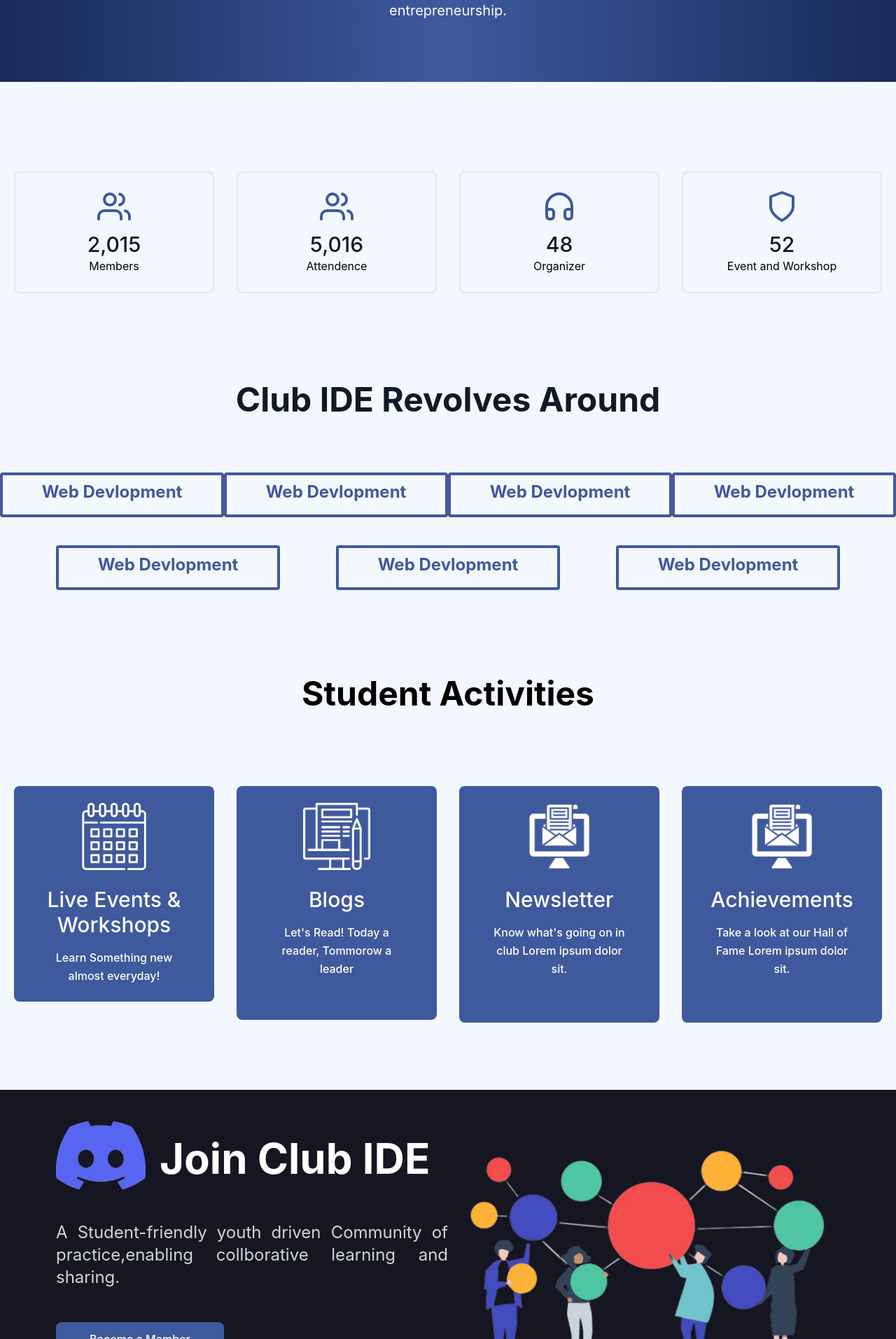
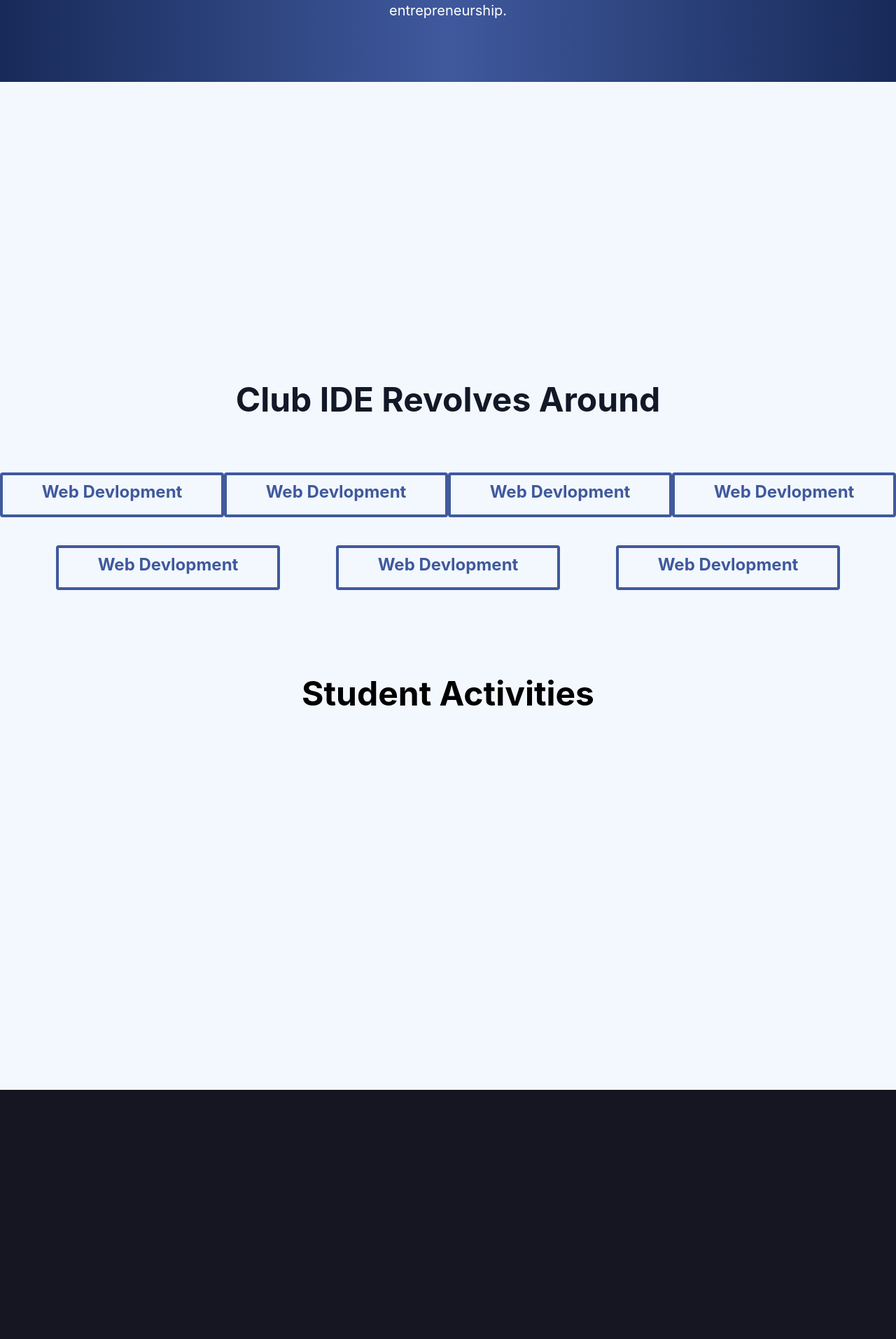
Before and after one commit to Club-IDE/club-website, a React (Create React App) app: page / in a window 1280 px wide. Shown: the part 887-2800 px from the top of the page at 70% size. Built offline with nearby package versions, Linux system fonts and the light colour scheme.

Commit message:
Add Animation

```diff
--- a/package.json
+++ b/package.json
@@ -6,6 +6,7 @@
     "@testing-library/jest-dom": "^5.16.4",
     "@testing-library/react": "^13.1.1",
     "@testing-library/user-event": "^13.5.0",
+    "aos": "^3.0.0-beta.6",
     "hamburger-react": "^2.5.0",
     "react": "^18.0.0",
     "react-countup": "^6.2.0",
--- a/src/Components/Activities.js
+++ b/src/Components/Activities.js
@@ -1,40 +1,48 @@
-import react from "react";
+import react, { useEffect } from "react";
 import { IoMdArrowRoundForward } from 'react-icons/io';
 import calendar from '../imgs/CalendarIcon.png';
 import blog from '../imgs/BlogIcon.png';
 import newsletter from '../imgs/NewsletterIcon.png';
+import aos from "aos";
+import 'aos/dist/aos.css';
 // import Achievements from '../imgs/Achievments.png';
 
 
 const Activities = (props) => {
+
+  useEffect(() => {
+    aos.init({duration : 2000});
+
+  }, [])
+
     return (
         <section className="text-gray-600 body-font">
             <h2 className="text-[3rem] font-bold text-black text-center mt-28">Student Activities</h2>
         <div className="container px-5 py-24 mx-auto">
 
         <div className="flex flex-wrap -m-4">
-            <div className="xl:w-1/4 md:w-1/2 p-4">
+            <div data-aos="flip-right" className="xl:w-1/4 md:w-1/2 p-4">
               <div className="bg-primary hover:bg-secondary p-6 rounded-lg flex flex-col justify-center items-center transition-colors">
                 <img className="h-24 w-24 object-center mb-6 object-cover" src={calendar} alt="content" />
                 <h2 className="text-3xl text-white font-medium title-font mb-4 text-center">Live Events & Workshops</h2>
                 <p className="leading-relaxed text-base text-white font-medium text-center px-6">Learn Something new almost everyday! </p>
               </div>
             </div>
-            <div className="xl:w-1/4 md:w-1/2 p-4 ">
+            <div data-aos="flip-left" className="xl:w-1/4 md:w-1/2 p-4 ">
               <div className="bg-primary hover:bg-secondary p-6 rounded-lg flex flex-col justify-center items-center transition-colors ">
                 <img className="h-24 w-24 object-center mb-6 object-cover" src={blog} alt="content" />
                 <h2 className="text-3xl text-white font-medium title-font mb-4 text-center">Blogs</h2>
                 <p className="leading-relaxed text-base text-white font-medium text-center px-6 pb-9">Let's Read! Today a reader, Tommorow a leader</p>
               </div>
             </div>
-            <div className="xl:w-1/4 md:w-1/2 p-4">
+            <div data-aos="flip-right" className="xl:w-1/4 md:w-1/2 p-4">
               <div className="bg-primary hover:bg-secondary p-6 rounded-lg flex flex-col justify-center items-center transition-colors">
                 <img className="h-24 w-24 object-center mb-6 object-cover" src={newsletter} alt="content" />
                 <h2 className="text-3xl text-white font-medium title-font mb-4 text-center">Newsletter</h2>
                 <p className="leading-relaxed text-base text-white font-medium text-center px-6 pb-10">Know what's going on in club Lorem ipsum dolor sit.</p>
               </div>
             </div>
-            <div className="xl:w-1/4 md:w-1/2 p-4">
+            <div data-aos="flip-left" className="xl:w-1/4 md:w-1/2 p-4">
               <div className="bg-primary hover:bg-secondary p-6 rounded-lg flex flex-col justify-center items-center transition-colors">
                 <img className="h-24 w-24 object-center mb-6 object-cover" src={newsletter} alt="content" />
                 <h2 className="text-3xl text-white font-medium title-font mb-4 text-center">Achievements</h2>
--- a/src/Components/Course.js
+++ b/src/Components/Course.js
@@ -1,7 +1,13 @@
 import React, { useEffect } from 'react'
+import aos from "aos";
+import 'aos/dist/aos.css';
 
 
 export default function Course() {
+    useEffect(() => {
+        aos.init({duration : 2000});
+
+      }, [])
     return (
 
         <section className="text-primary font-bold body-font">
--- a/src/Components/Discord.js
+++ b/src/Components/Discord.js
@@ -1,24 +1,32 @@
-import React from 'react'
+import React, { useEffect } from 'react'
 import DiscordLogo from '../imgs/DiscordLogo.png'
 import Vector from '../imgs/FooterVector.png'
 import WhatsappLogo from '../imgs/WhatsappLogo.svg'
 import InstagramLogo from '../imgs/InstagramLogo.svg'
 import LinkedinLogo from '../imgs/LinkedinLogo.svg'
+import aos from "aos";
+import 'aos/dist/aos.css';
 
 export default function Discord() {
+    useEffect(() => {
+        aos.init({duration : 2000});
+
+      }, [])
     return (
 
-        <section className=" bg-darkback h-max">
-            <div className='pt-7 lg:pl-20 lg:flex flex-rows mt-8 xl:items-start xl:w-1/2 xl:mt-0'>
+
+        <section  className=" bg-darkback h-max">
+
+            <div data-aos="fade-right"  className='pt-7 lg:pl-20 lg:flex flex-rows mt-8 xl:items-start xl:w-1/2 xl:mt-0'>
                 <img src={DiscordLogo} alt='DiscordLogo' className='w-32 m-auto lg:m-0' />
                 <h2 className="w-max m-auto lg:m-0 text-3xl font-bold text-white xl:text-6xl lg:pt-10 lg:px-5">
                     Join Club IDE
                 </h2>
             </div>
-            <div className="container flex flex-col items-center px-4  mx-auto xl:flex-row lg:px-20">
+            <div  className="container flex flex-col items-center px-4  mx-auto xl:flex-row lg:px-20">
 
 
-                <div className=" flex flex-col items-center mt-6 xl:items-start xl:w-1/2 xl:mt-0 lg:pb-64">
+                <div data-aos="fade-right" className=" flex flex-col items-center mt-6 xl:items-start xl:w-1/2 xl:mt-0 lg:pb-64">
 
                     <p className="block  mt-4 text-2xl text-gray-300 text-justify">A Student-friendly youth driven Community of practice,enabling collborative learning and sharing.  </p>
 
@@ -43,7 +51,7 @@ export default function Discord() {
                     </div>
                 </div>
                 <div className="flex justify-center xl:w-1/2 lg:relative lg:bottom-48">
-                    <img src={Vector} alt="Vectore imge" />
+                    <img data-aos="fade-left" src={Vector} alt="Vectore imge" />
                 </div>
             </div>
   <div className="container px-5 mx-auto lg:relative lg:-top-36 ">
@@ -51,7 +59,7 @@ export default function Discord() {
       <h1 className="text-3xl sm:text-4xl  font-extrabold title-font mb-4 text-white">Get notified about <span className='text-yellow'> New Amazing Events</span></h1>
       <p className="lg:w-2/3 mx-auto leading-relaxed  text-gray-50 text-2xl pt-5">Do not miss any updates</p>
     </div>
-    <div className="flex w-max m-auto ">
+    <div className="flex w-max m-auto">
         <a href="/">
       <img src={WhatsappLogo} alt="" className='w-14 mx-5 lg:mx-10 icon'/>
       </a>
@@ -63,6 +71,7 @@ export default function Discord() {
       </a>
     </div>
   </div>
+
         </section>
     )
 }
--- a/src/Components/Hero.js
+++ b/src/Components/Hero.js
@@ -1,20 +1,27 @@
 // import react from "react";
 import { IoMdArrowRoundForward } from 'react-icons/io';
 import Homepage_img from '../imgs/HomePageCommnity.png'
+import aos from "aos";
+import 'aos/dist/aos.css';
+import { useEffect } from 'react';
 
 
 const Hero = (props) => {
+    useEffect(() => {
+        aos.init({duration : 2000});
+
+      }, [])
     return (
         <>
         <div className="container px-6 py-40 mx-auto  pt-32 pt lg:pt-28">
-                <div className="items-center lg:flex">
-                    <div className="w-full lg:w-1/2">
+                <div  className="items-center lg:flex">
+                    <div data-aos="zoom-in" className="w-full lg:w-1/2">
                         <div className="mx-0 lg:max-w-lg lg:mx-20">
                             <h1 className="text-primary text-5xl lg:text-6xl font- font-bold">A Commuinty,
                                 By the Students
                                 For the Students</h1>
                             <p className="mt-6 text-gray-800  font-bold text-lg"><span className='text-primary'> Club IDE</span> is initiative by Governement Engineering College, Gandhinagar (CE/IT Department) for all the enthusiastic students of  institution.</p>
-                            <button className="w-full h-10 px-8 py-2 mt-6 text-xs text-white uppercase transition-colors duration-200 transform bg-primary rounded-md lg:w-auto hover:bg-secondary font-bold zoomInDown">join us <IoMdArrowRoundForward className=" inline-block  font-bold pb-1 text-lg"/></button>
+                            <button className="w-full h-10 px-8 py-2 mt-6 text-xs text-white uppercase transition-colors duration-200 transform bg-primary rounded-md lg:w-auto hover:bg-secondary font-bold">join us <IoMdArrowRoundForward className=" inline-block  font-bold pb-1 text-lg"/></button>
                         </div>
                     </div>
 
@@ -24,7 +31,7 @@ const Hero = (props) => {
                 </div>
             </div>
 
-    <section className="h-80 bg-gradient-to-r from-secondary via-primary to-secondary">
+    <section data-aos="fade-left" data-aos-anchor="#example-anchor" data-aos-offset="500" data-aos-duration="2000"  className="h-80 bg-gradient-to-r from-secondary via-primary to-secondary">
         <div className="container flex flex-col items-center px-4 py-12 mx-auto text-center">
             <h2 className="text-5xl font-bold tracking-tight text-white lg:text-6xl">
                 Why Club IDE ?
--- a/src/Components/Members.js
+++ b/src/Components/Members.js
@@ -1,13 +1,20 @@
-import React from "react";
+import React, { useEffect } from "react";
 // import Members_icon from '../imgs/Members.svg'
 import CountUp from 'react-countup';
+import aos from "aos";
+import 'aos/dist/aos.css';
 import { IoMdArrowRoundForward } from 'react-icons/io';
 
 
 
+
 export default function Members() {
+    useEffect(() => {
+        aos.init({duration : 2000});
+
+      }, [])
     return (
-        <section className="text-black body-font my-8" id="members">
+        <section data-aos="fade-up" className="text-black body-font my-8" id="members">
             <div className="container px-5 py-24 mx-auto">
 
                 <div className="flex flex-wrap -m-4 text-center ">
--- a/src/index.css
+++ b/src/index.css
@@ -74,30 +74,6 @@ code {
   }
 }
 
-/*Hero Button Animation*/
-
-.zoomInDown {
-  animation-name: zoomInDown;
-  animation-duration: 1s;
-  animation-fill-mode: both;
-  }
-
-  @keyframes zoomInDown {
-  0% {
-  opacity: 0;
-  transform: scale3d(.1, .1, .1) translate3d(0, -1000px, 0);
-  animation-timing-function: cubic-bezier(0.550, 0.055, 0.675, 0.190);
-  }
-  60% {
-  opacity: 1;
-  transform: scale3d(.475, .475, .475) translate3d(0, 60px, 0);
-  animation-timing-function: cubic-bezier(0.175, 0.885, 0.320, 1);
-  }
-  }
-
-
-
-
   /*Social Media Icon Animation*/
 
   .icon{
```
Also changed, not shown: 1 other file (tests, documents, lock files or other folders).
